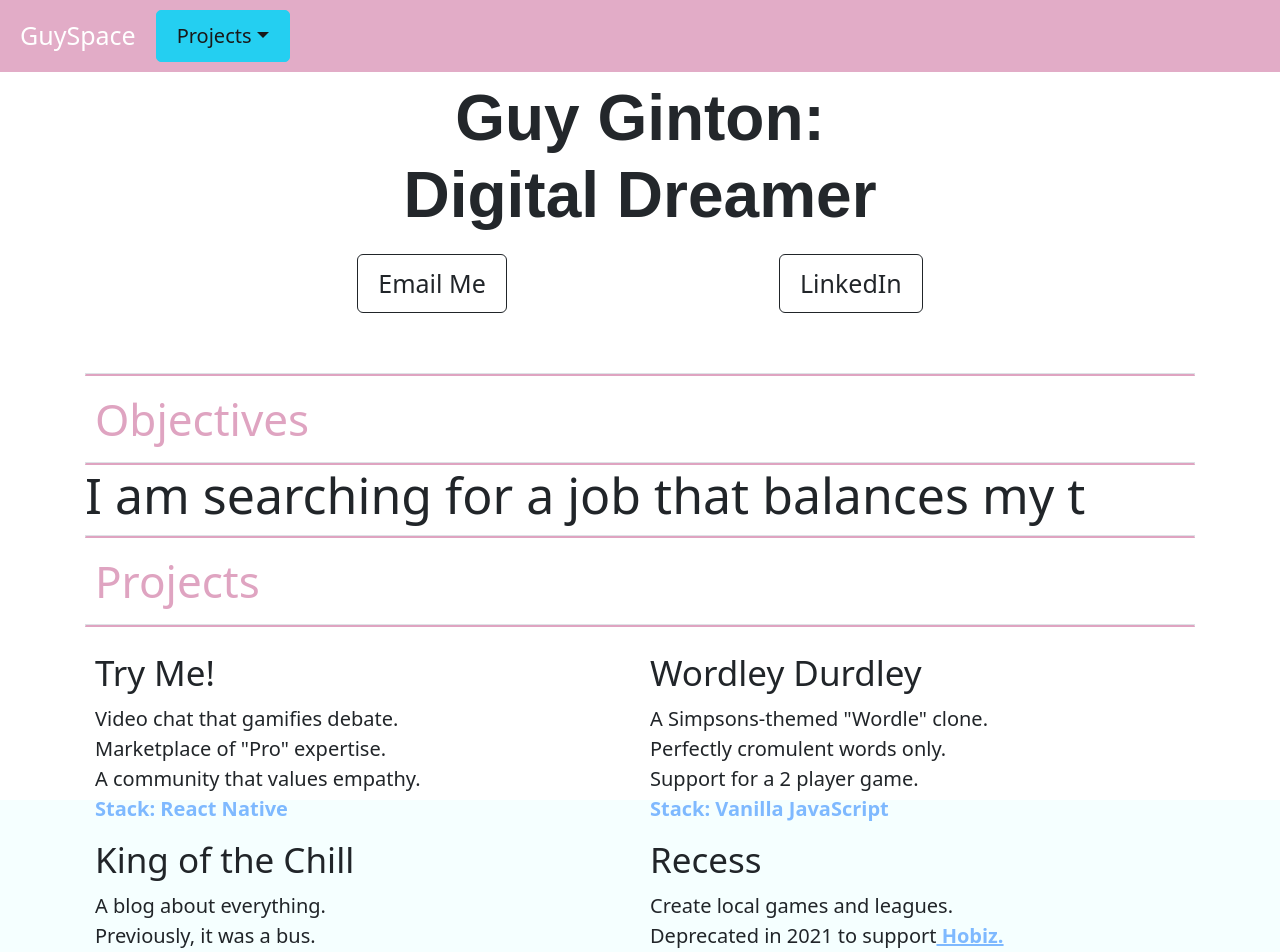
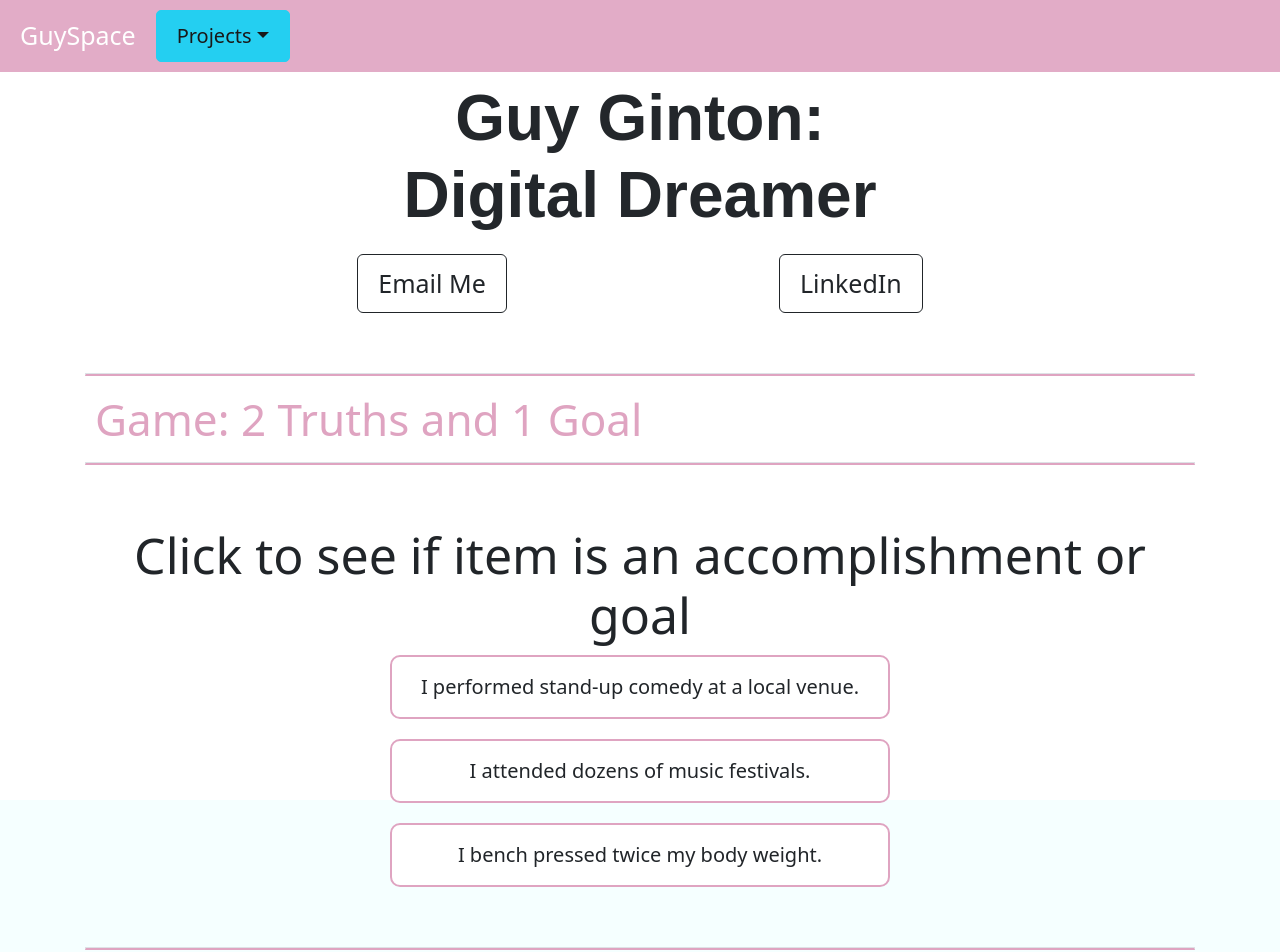
Before and after one commit to gaginton/guidance, a React (Vite) app: page / in a window 1280 px wide. Shown: the top 952 px of the page. Built offline with nearby package versions, Linux system fonts and the light colour scheme.

Commit message:
added game

```diff
--- a/src/App.tsx
+++ b/src/App.tsx
@@ -11,6 +11,7 @@ import { AboutMeOverview } from './components/about-overview/AboutMeOverview';
 import ProjectsOverview from './components/project-overview/ProjectsOverview';
 import HobbiesOverview from './components/hobies-overview/HobiesOverview';
 import FooterComponent from './components/footer/Footer';
+import TwoTruthsAndAGoal from './components/game/TwoTruthsAndAGoal';
 
 export type HomeProps = {
   aboutMeText: string[]
@@ -22,6 +23,8 @@ const App = ({ aboutMeText }: HomeProps) => (
     <Main>
       <Title />
       <ConnectButton />
+      <Divider >Game: 2 Truths and 1 Goal</Divider>
+      <TwoTruthsAndAGoal />
       <Divider >Objectives</Divider>
       <AboutMeOverview
         aboutMeText={aboutMeText}
--- /dev/null
+++ b/src/components/game/TwoTruthsAndAGoal.css
@@ -0,0 +1,35 @@
+.two-truths-container {
+    text-align: center;
+}
+
+.statements-container {
+    display: flex;
+    flex-direction: column;
+    gap: 20px;
+    max-width: 500px;
+    margin: 0 auto;
+}
+
+.statement-card {
+    padding: 15px 20px;
+    border: 2px solid #DFA4C1;
+    border-radius: 10px;
+    cursor: pointer;
+    font-size: 20px;
+    background-color: white;
+    transition: background-color 0.3s, color 0.3s;
+}
+
+.statement-card:hover {
+    background-color: #f8f8f8;
+}
+
+.statement-card.correct {
+    background-color: #c8e6c9;
+    color: #2e7d32;
+}
+
+.statement-card.wrong {
+    background-color: #ffcdd2;
+    color: #c62828;
+}
--- /dev/null
+++ b/src/components/game/TwoTruthsAndAGoal.tsx
@@ -0,0 +1,93 @@
+import React, { useState, useEffect } from 'react';
+import './TwoTruthsAndAGoal.css';
+
+const statementsList = [
+    { text: "I managed an ice cream company and invented a flavor called 'The Elvis.'", type: 'truth' },
+    { text: "I have a rare genetic condition known as KT Syndrome.", type: 'truth' },
+    { text: "I lived in a retrofitted van for an entire summer.", type: 'truth' },
+    { text: "I wrote a 60-page script titled 'Olim Chadashim' (New Immigrants).", type: 'truth' },
+    { text: "I was published in a scientific journal.", type: 'truth' },
+    { text: "I released a DJ mix that received over 5,000 plays.", type: 'truth' },
+    { text: "I backpacked across Europe with four friends after graduating high school.", type: 'truth' },
+    { text: "I performed stand-up comedy at a local venue.", type: 'truth' },
+    { text: "I can do muscle-ups and flag stands.", type: 'truth' },
+    { text: "I attended dozens of music festivals.", type: 'truth' },
+    { text: "I hitchhiked my way into Burning Man.", type: 'truth' },
+    { text: "I slept in a diner for an entire weekend just for the experience.", type: 'truth' },
+    { text: "I lived in a startup house where residents took turns sleeping.", type: 'truth' },
+    { text: "I have a dog named Naya.", type: 'truth' },
+
+    // Goals (written like truths)
+    { text: "I bench pressed twice my body weight.", type: 'goal' },
+    { text: "I visited all seven continents.", type: 'goal' },
+    { text: "I averaged over 100 monthly visitors to my personal blog.", type: 'goal' },
+    { text: "I watched every Star Trek series and movie.", type: 'goal' },
+    { text: "I got married and have three pets.", type: 'goal' },
+];
+
+
+type Statement = {
+    text: string;
+    type: 'truth' | 'goal';
+};
+
+export default function TwoTruthsAndAGoal() {
+    const [currentStatements, setCurrentStatements] = useState<Statement[]>([]);
+    const [selected, setSelected] = useState<number | null>(null);
+    const [result, setResult] = useState<'correct' | 'wrong' | null>(null);
+
+    useEffect(() => {
+        loadNewStatements();
+    }, []);
+
+    const loadNewStatements = () => {
+        const truths = statementsList.filter(s => s.type === 'truth');
+        const goals = statementsList.filter(s => s.type === 'goal');
+
+        const selectedTruths = shuffleArray(truths).slice(0, 2);
+        const selectedGoal = shuffleArray(goals)[0];
+
+        const combined = shuffleArray([...selectedTruths, selectedGoal]);
+        setCurrentStatements(combined);
+        setSelected(null);
+        setResult(null);
+    };
+
+    const handleSelect = (index: number) => {
+        if (selected !== null) return;
+
+        const isGoal = currentStatements[index].type === 'goal';
+        setSelected(index);
+        setResult(isGoal ? 'correct' : 'wrong');
+
+        setTimeout(() => {
+            loadNewStatements();
+        }, 1000);
+    };
+
+    return (
+        <div className="two-truths-container pad-bottom pad-top">
+            <div className='container'>
+                <h1 className="game-title">Click to see if item is an accomplishment or goal</h1>
+            </div>
+            <div className="statements-container">
+                {currentStatements.map((statement, index) => (
+                    <div
+                        key={index}
+                        className={`statement-card ${selected === index && result === 'correct' ? 'correct' : ''} ${selected === index && result === 'wrong' ? 'wrong' : ''}`}
+                        onClick={() => handleSelect(index)}
+                    >
+                        {statement.text}
+                    </div>
+                ))}
+            </div>
+        </div>
+    );
+}
+
+const shuffleArray = (array: any[]) => {
+    return array
+        .map((a) => ({ sort: Math.random(), value: a }))
+        .sort((a, b) => a.sort - b.sort)
+        .map((a) => a.value);
+};
```
Also changed, not shown: public/robots.txt, 5 other files (tests, documents, lock files or other folders).
